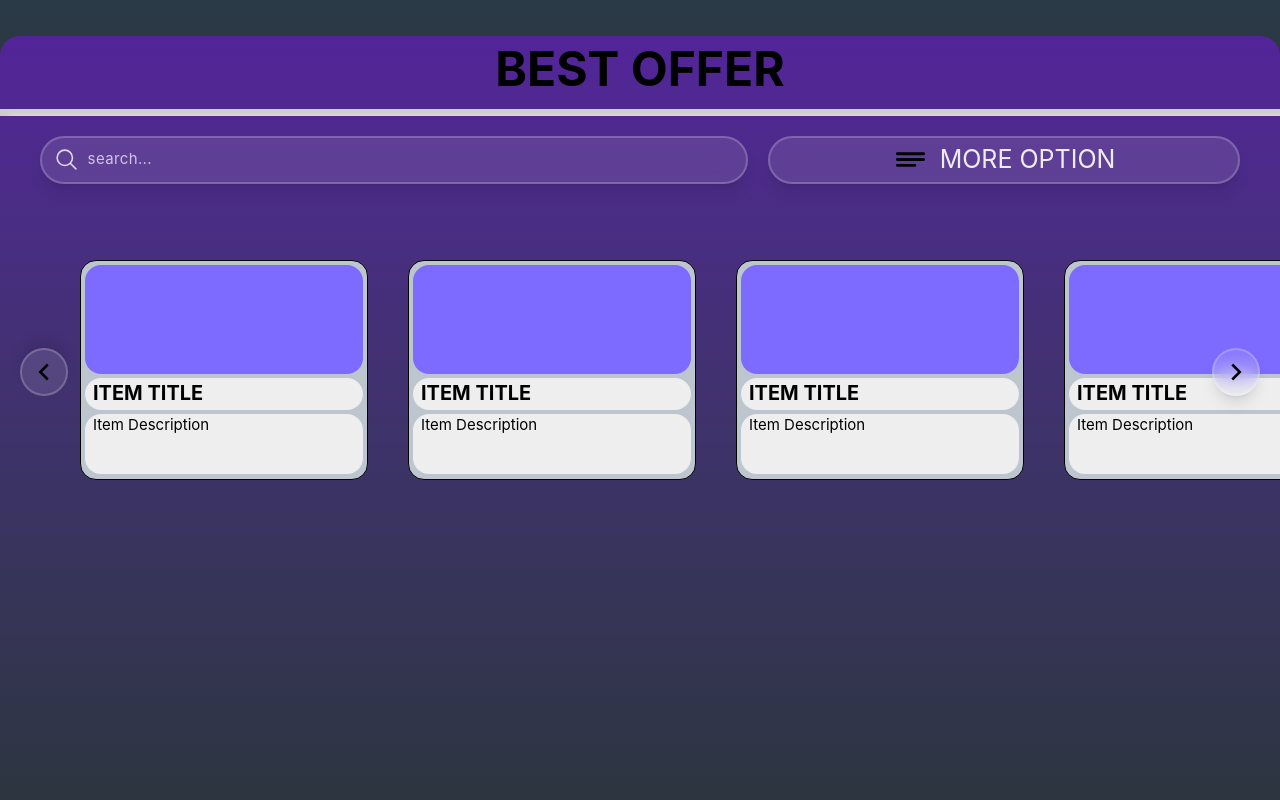
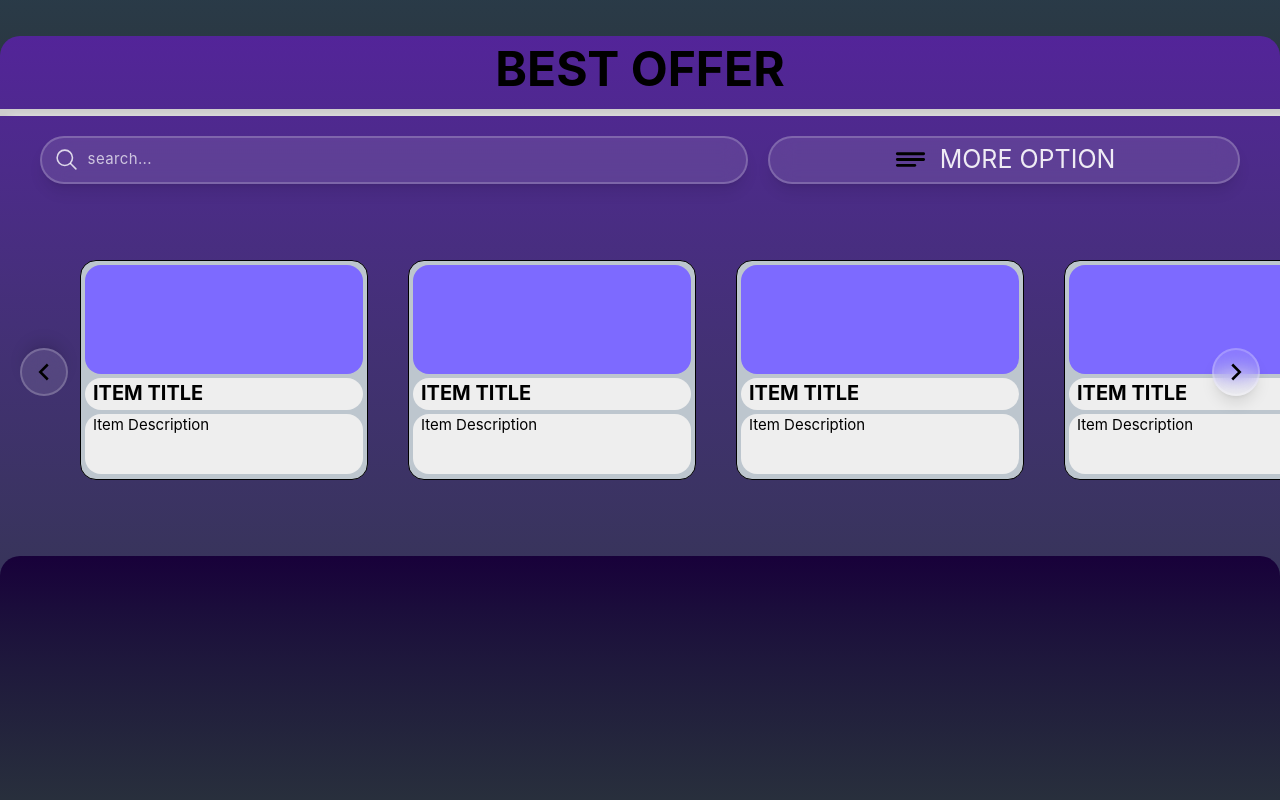
Before and after one commit to ziyad-farooqui/O.D-stand-E-commerce-websites, a React (Vite) app: page / in a window 1280 px wide. Shown: the part 3514-4314 px from the top of the page. Built offline with nearby package versions, Linux system fonts and the light colour scheme.

Commit message:
03092026-day:07

```diff
--- a/src/App.jsx
+++ b/src/App.jsx
@@ -7,6 +7,8 @@ import FemaleClothesSection from "./Homepage/FemaleClothesSection";
 import MaleClothesSection from "./Homepage/MaleClothesSection";
 import BodyProductsSection from "./Homepage/BodyProductsSection";
 import OfferSection from "./Homepage/OfferSection";
+import HomeFooter from "./Homepage/HomeFooter";
+
 function App() {
 
   const [slowFemale, setSlowFemale] = useState(false);
@@ -20,6 +22,8 @@ function App() {
       <MaleClothesSection/>
       <BodyProductsSection/>
       <OfferSection/>
+      <HomeFooter/>
+
     </>
   );
 }
--- /dev/null
+++ b/src/Homepage/HomeFooter.jsx
@@ -0,0 +1,62 @@
+import React, { useEffect, useRef, useState } from 'react';
+import { IoSearchOutline } from "react-icons/io5";
+import { GrFormNext } from "react-icons/gr";
+
+
+const HomeFooter = () => {
+
+              const [isAtTop, setIsAtTop] = useState(false);
+                const scrollContainerRef = useRef(null);
+
+                  {/*the function for scrolling button left and right*/}
+
+
+
+
+  return (
+         <div
+
+                   className={`Homefooter sticky top-[280px]  -mt-[280px] bg-gradient-to-b from-[#18013a] to-[#2b353c] min-h-70 w-full flex flex-col relative z-51 transition-all duration-300
+                     ${isAtTop ? "rounded-none" : "rounded-t-[20px]"}
+                   `}
+                 >
+
+                   {/* Title Container */}
+
+
+
+
+                   {/* The Line */}
+
+
+
+                     {/*the box where have boc extra box 1. searchbar 2. the more option*/}
+
+
+                   {/*the serch bar in component */}
+
+
+                   {/*the more potion button */}
+
+
+
+                   {/* Female items */}
+
+
+
+                  {/*the button for */}
+
+
+
+                   {/* Right Button */}
+
+
+
+
+
+
+                 </div>
+  )
+}
+
+export default HomeFooter
--- a/src/Homepage/OfferSection.jsx
+++ b/src/Homepage/OfferSection.jsx
@@ -2,6 +2,7 @@ import React, { useEffect, useRef, useState } from 'react';
 import { IoSearchOutline } from "react-icons/io5";
 import { CgDetailsMore } from "react-icons/cg";
 import { GrFormNext } from "react-icons/gr";
+import HomeFooter from './HomeFooter';
 
 const OfferSection = () => {
         const OFFER_SECTION_REF = useRef(null);
@@ -193,7 +194,12 @@ const OfferSection = () => {
                </button>
 
 
+
+
+
              </div>
+
+
   )
 }
 
```
